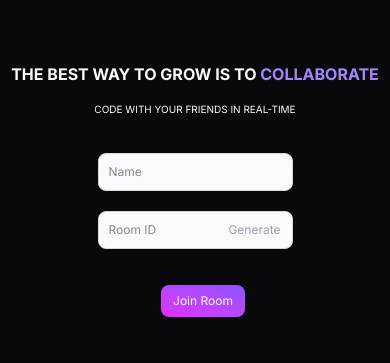
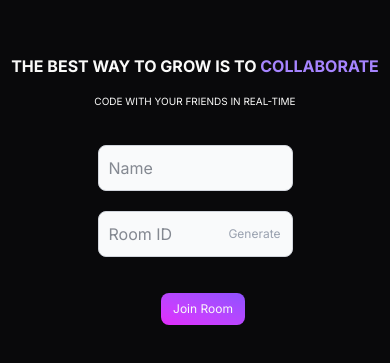
Before and after one commit to umairrkhan009/codewave, a React (Vite) app: page / in a window 390 px wide. Shown: the part 233-596 px from the top of the page. Built offline with nearby package versions, Linux system fonts and the light colour scheme; no server answers.

Commit message:
Fix Zoom-in in smaller screen'

```diff
--- a/src/ui/Form.jsx
+++ b/src/ui/Form.jsx
@@ -29,7 +29,7 @@ function Form() {
           type="text"
           value={name}
           onChange={(e) => setName(e.target.value)}
-          className="bg-gray-50 border border-gray-300 text-gray-900 text-xs sm:text-sm md:text-lg rounded-lg focus:ring-violet-500 focus:border-violet-500 block w-full p-2.5 dark:bg-gray-700 dark:border-gray-600 dark:placeholder-gray-400 dark:text-white dark:focus:ring-violet-500 dark:focus:border-violet-500 outline-none"
+          className="bg-gray-50 border border-gray-300 text-gray-900 text-base sm:text-base md:text-lg rounded-lg focus:ring-violet-500 focus:border-violet-500 block w-full p-2.5 dark:bg-gray-700 dark:border-gray-600 dark:placeholder-gray-400 dark:text-white dark:focus:ring-violet-500 dark:focus:border-violet-500 outline-none"
           placeholder="Name"
           required
         />
@@ -40,7 +40,7 @@ function Form() {
           value={roomId}
           onChange={(e) => setRoomId(e.target.value)}
           placeholder="Room ID"
-          className="bg-gray-50 md:text-lg border border-gray-300 text-gray-900 text-xs rounded-lg focus:ring-violet-500 focus:border-violet-500 block w-full p-2.5 dark:bg-gray-700 dark:border-gray-600 dark:placeholder-gray-400 dark:text-white dark:focus:ring-violet-500 dark:focus:border-violet-500 outline-none"
+          className="bg-gray-50 md:text-lg border border-gray-300 text-gray-900 text-base sm:text-base rounded-lg focus:ring-violet-500 focus:border-violet-500 block w-full p-2.5 dark:bg-gray-700 dark:border-gray-600 dark:placeholder-gray-400 dark:text-white dark:focus:ring-violet-500 dark:focus:border-violet-500 outline-none"
           required
         />
         <button
```
